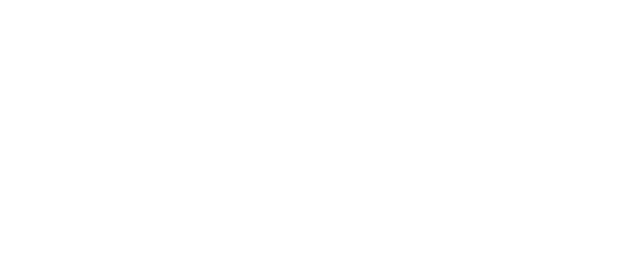
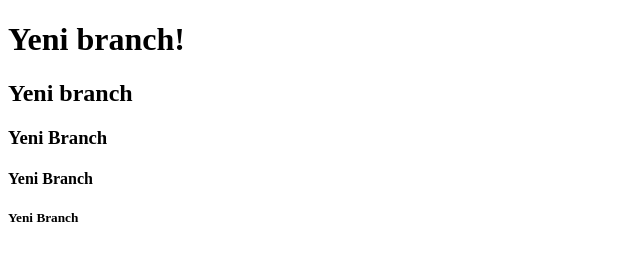
Before and after one commit to ozmberkan/gitpractice, a plain HTML site: page index.html in a window 1280 px wide. Shown: the whole page, without its empty margins (0-640 px from the left). Drawn offline with Linux system fonts and the light colour scheme.

Commit message:
new branch

```diff
--- a/index.html
+++ b/index.html
@@ -3,9 +3,13 @@
 <head>
     <meta charset="UTF-8">
     <meta name="viewport" content="width=device-width, initial-scale=1.0">
-    <title>Document</title>
+    <title>berkan branch!!</title>
 </head>
 <body>
-
+    <h1>Yeni branch!</h1>
+    <h2>Yeni branch</h2>
+    <h3>Yeni Branch</h3>
+    <h4>Yeni Branch</h4>
+    <h5>Yeni Branch</h5>
 </body>
 </html>
```
